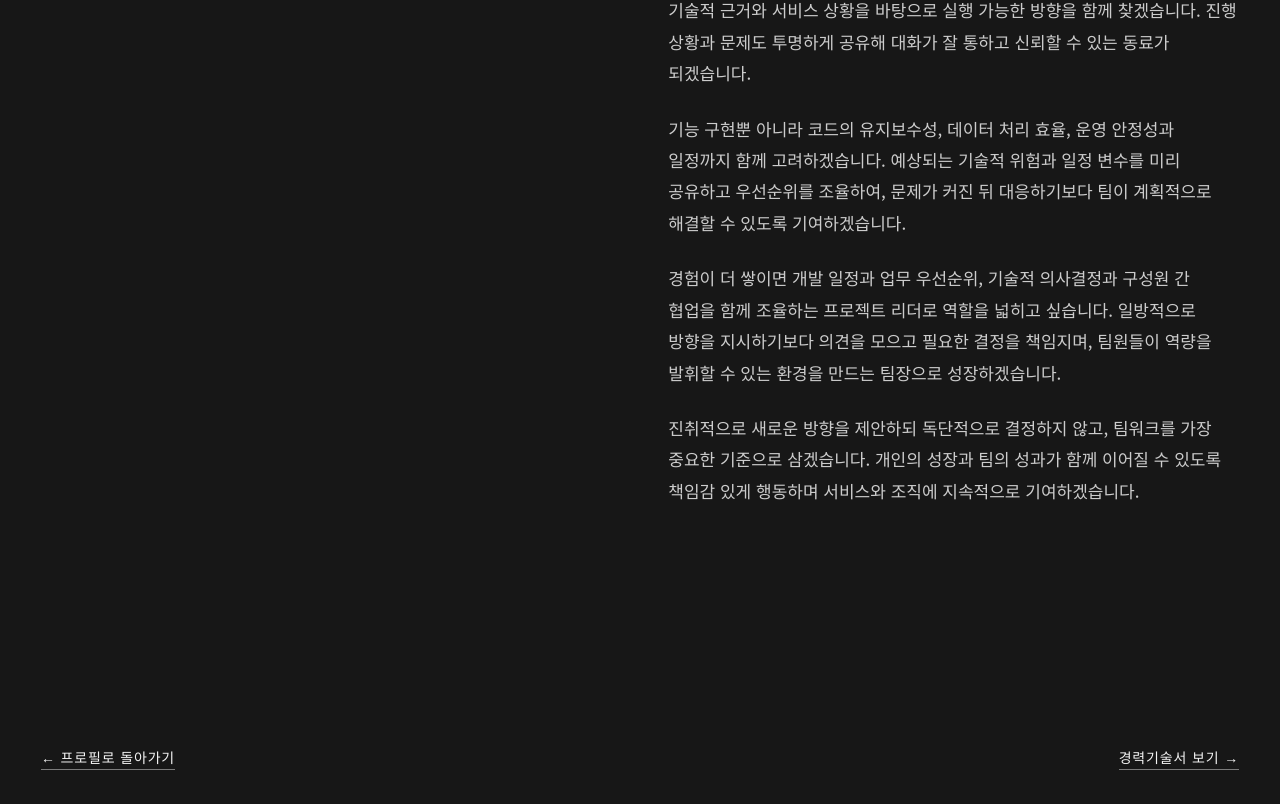
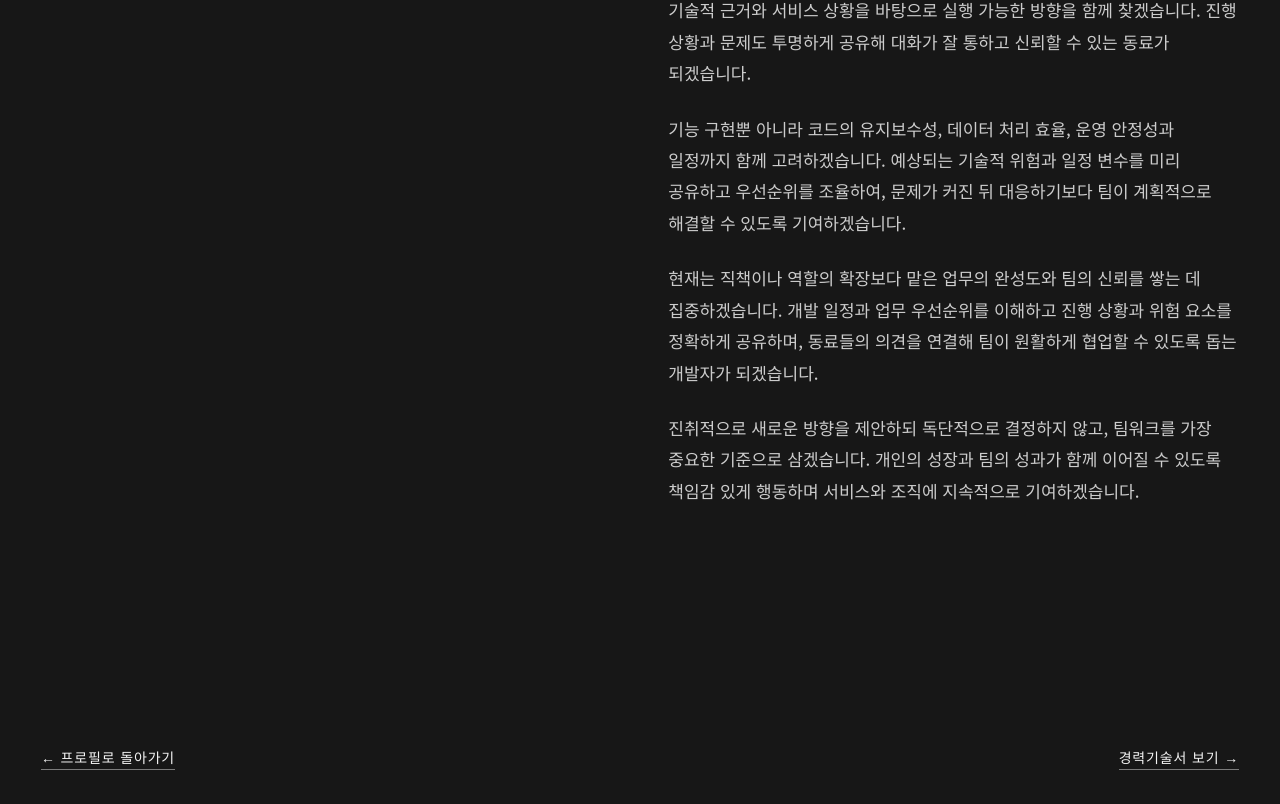
Before and after one commit to kdg3795/career-archive, a Next.js app: page /resume in a window 1280 px wide. Shown: the part 5536-6340 px from the top of the page. Built offline with nearby package versions, Linux system fonts and the light colour scheme.

Commit message:
Ground aspirations in current experience

```diff
--- a/app/resume/page.tsx
+++ b/app/resume/page.tsx
@@ -66,7 +66,7 @@ const coverLetters = [
       "개인의 기술적 성취를 드러내는 것보다 팀이 안정적으로 결과를 만들어내는 과정을 더 중요하게 생각합니다. 제가 부족한 부분은 겸손하게 배우고, 경험을 통해 알게 된 내용은 동료가 활용할 수 있도록 적극적으로 공유하겠습니다. 서로의 강점을 연결해 혼자보다 팀으로 더 나은 결과를 만드는 개발자가 되겠습니다.",
       "피드백에는 빠르게 반응하되 단순히 수용하는 데 그치지 않고 의도와 배경을 정확히 이해하겠습니다. 동료들의 의견을 충분히 듣고 서로 다른 의견이 있을 때는 기술적 근거와 서비스 상황을 바탕으로 실행 가능한 방향을 함께 찾겠습니다. 진행 상황과 문제도 투명하게 공유해 대화가 잘 통하고 신뢰할 수 있는 동료가 되겠습니다.",
       "기능 구현뿐 아니라 코드의 유지보수성, 데이터 처리 효율, 운영 안정성과 일정까지 함께 고려하겠습니다. 예상되는 기술적 위험과 일정 변수를 미리 공유하고 우선순위를 조율하여, 문제가 커진 뒤 대응하기보다 팀이 계획적으로 해결할 수 있도록 기여하겠습니다.",
-      "경험이 더 쌓이면 개발 일정과 업무 우선순위, 기술적 의사결정과 구성원 간 협업을 함께 조율하는 프로젝트 리더로 역할을 넓히고 싶습니다. 일방적으로 방향을 지시하기보다 의견을 모으고 필요한 결정을 책임지며, 팀원들이 역량을 발휘할 수 있는 환경을 만드는 팀장으로 성장하겠습니다.",
+      "현재는 직책이나 역할의 확장보다 맡은 업무의 완성도와 팀의 신뢰를 쌓는 데 집중하겠습니다. 개발 일정과 업무 우선순위를 이해하고 진행 상황과 위험 요소를 정확하게 공유하며, 동료들의 의견을 연결해 팀이 원활하게 협업할 수 있도록 돕는 개발자가 되겠습니다.",
       "진취적으로 새로운 방향을 제안하되 독단적으로 결정하지 않고, 팀워크를 가장 중요한 기준으로 삼겠습니다. 개인의 성장과 팀의 성과가 함께 이어질 수 있도록 책임감 있게 행동하며 서비스와 조직에 지속적으로 기여하겠습니다.",
     ],
   },
```
